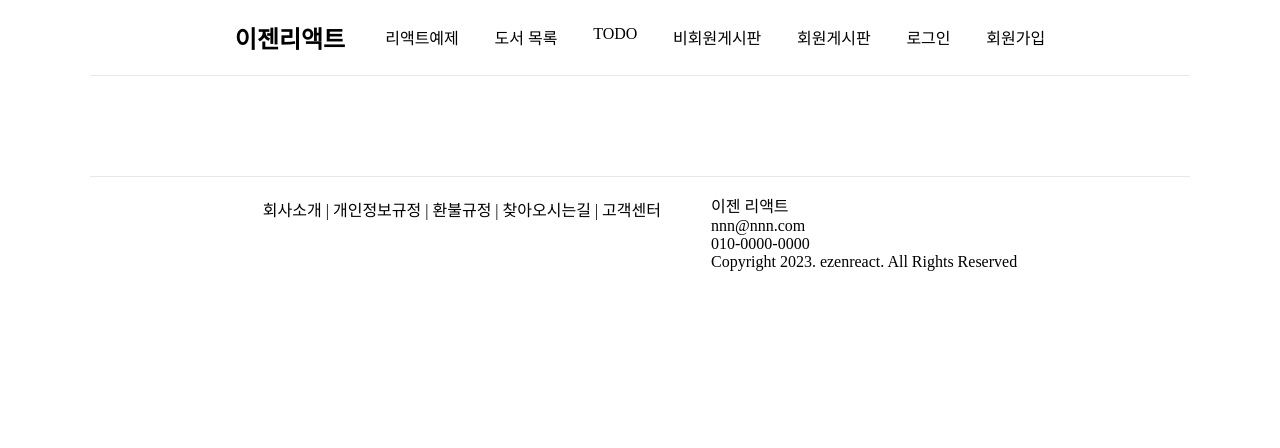
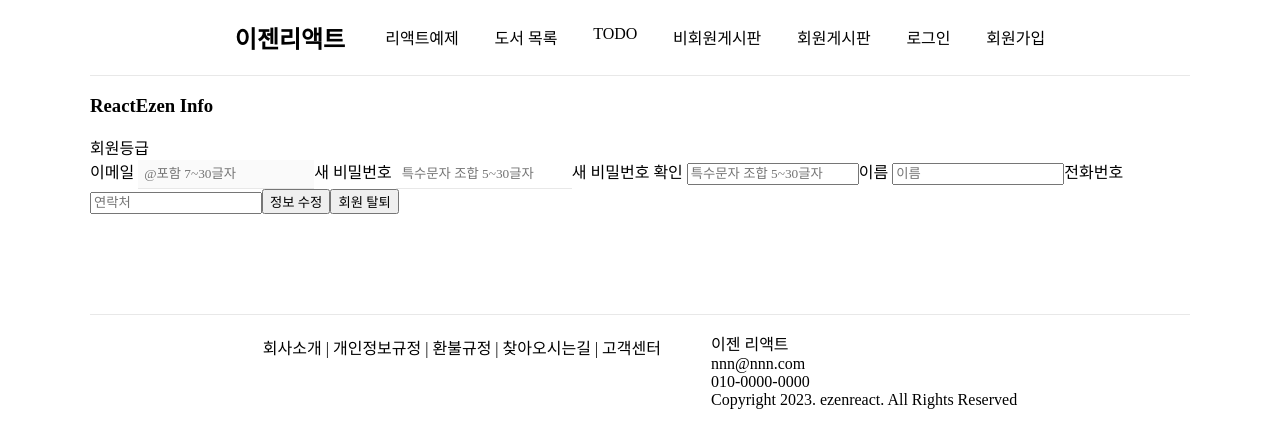
Before and after one commit to kimsundae/ezen_webspring, a React (Create React App) app in the folder src/main/reactapp/: page /myPage in a window 1280 px wide. Shown: the top 448 px of the page. Built offline with nearby package versions, Linux system fonts and the light colour scheme; no server answers; a web font is replaced by a local one.

Commit message:
12:21 마이페이지(Info) 생성, 객체로 수정하기.

```diff
--- a/src/main/reactapp/src/component/Header.js
+++ b/src/main/reactapp/src/component/Header.js
@@ -56,6 +56,7 @@ export default function Header( props ){
                     </>)
                     : (<>
                         <li>{login.memail}님</li>
+                        <li><Link to='/myPage'> 내정보 </Link></li>
                         <li> <div onClick={Mlogout}>로그아웃 </div></li>
                     </>)}
             </ul>
--- a/src/main/reactapp/src/component/Index.js
+++ b/src/main/reactapp/src/component/Index.js
@@ -17,8 +17,8 @@ import Todo from './example/task/task2/TodoList'
 import Login from './member/Login'
 import Signup from './member/Signup'
 import Axios컴포넌트 from "./example/day04/1_Axios컴포넌트";
-
 import styles from './css/Header.css'
+import Info from "./member/Info";
 export default function Index(props){
     return(<>
         <div className={'webContainer'}>
@@ -42,6 +42,7 @@ export default function Index(props){
                         {/*Member*/}
                         <Route path={'/login'} element={<Login/>}></Route>
                         <Route path={'/signup'} element={<Signup/>}></Route>
+                        <Route path={'/myPage'} element={<Info/>}></Route>
 
                     </Routes>
                 <Footer/>
--- /dev/null
+++ b/src/main/reactapp/src/component/member/Info.js
@@ -0,0 +1,62 @@
+import styles from '../css/login.css'
+import axios from 'axios'
+import {useEffect, useState} from 'react';
+
+export default function Info( props ){
+    const [ member, setMember] = useState( null );
+
+    // 로그인 정보를 호출해서 출력하기. [ 최초 1번 실행 ]
+    useEffect(() => {
+        axios.get('/member/get').
+        then( r => { setMember( r.data );} )
+    }, []);
+
+    // 1. 이름 입력했을 때. 상태변경
+    // function mnameInputChange(e){}
+    const mnameInputChange = (e)=>{
+        console.log( e.target.value ); // onChange 이벤트를 실행한 주체자[e.target]의 값 호출[.value]
+        let mnameInput = e.target.value;
+        // setMember( mnameInput ) 문제점
+        // member 상태변수에 전체 수정만이 아닌 member 상태 변수내 특정 속성만 변경 해야함
+
+       /* let changeMember = { ...member };      // 기존 객체를 새로운 객체? 에 대입
+        changeMember.mname = mnameInput // 객체의 특정 속성만 새로운 값 대입
+        setMember( changeMember )       // 수정된 새로운 객체를 상태변수에 대입*/
+            // 문제점 : setState()는 상태변수의 주소값이 변경될 때 반응/랜더링
+        let changeMember = { ...member }; // 기존 객체를 새로운 객체로 만듦
+            // !! : 1. 객체 복사 방법 { ...객체명 } , 2.배열 복사 방법[...배열명]
+            // ... Spread Operator : 얕은 복제
+        // changeMember.mname = mnameInput; // 객체의 특정 속성만 새로운 값 대입
+        // setMember( changeMember );       // 수정된 새로운 객체를 상태변수에 대입
+
+        setMember( {...member, mname : mnameInput })
+    }
+    const mphoneInputChange = (e) => {
+        setMember({...member, mphone: e.target.value}) ;
+    }
+
+
+    return(<>
+        <div className={'loginContainer'}>
+            <h3> ReactEzen Info </h3>
+            <form>
+                회원등급 <div>{member != null ? member.mrol : ''}</div>
+                이메일 <input value={member!=null?member.email:''} disabled type={"text"} placeholder={"@포함 7~30글자"} className={'memail'}/>
+                새 비밀번호 <input type={"password"} placeholder={"특수문자 조합 5~30글자"} className={'mpassword'}/>
+                새 비밀번호 확인 <input type={"password"} placeholder={"특수문자 조합 5~30글자"} className={'mpassword2'}/>
+                이름 <input value={member!=null?member.mname:''} type={"text"} placeholder={"이름"} className={'mname'}
+                          onChange={mnameInputChange}
+                />
+                전화번호 <input
+                value={member!=null?member.mphone:''}
+                type={"text"}
+                placeholder={"연락처"}
+                className={'mphone'}
+                onChange={mphoneInputChange}
+            />
+                <button type={"button"}>정보 수정</button>
+                <button type={"button"}>회원 탈퇴</button>
+            </form>
+        </div>
+    </>);
+}
```
